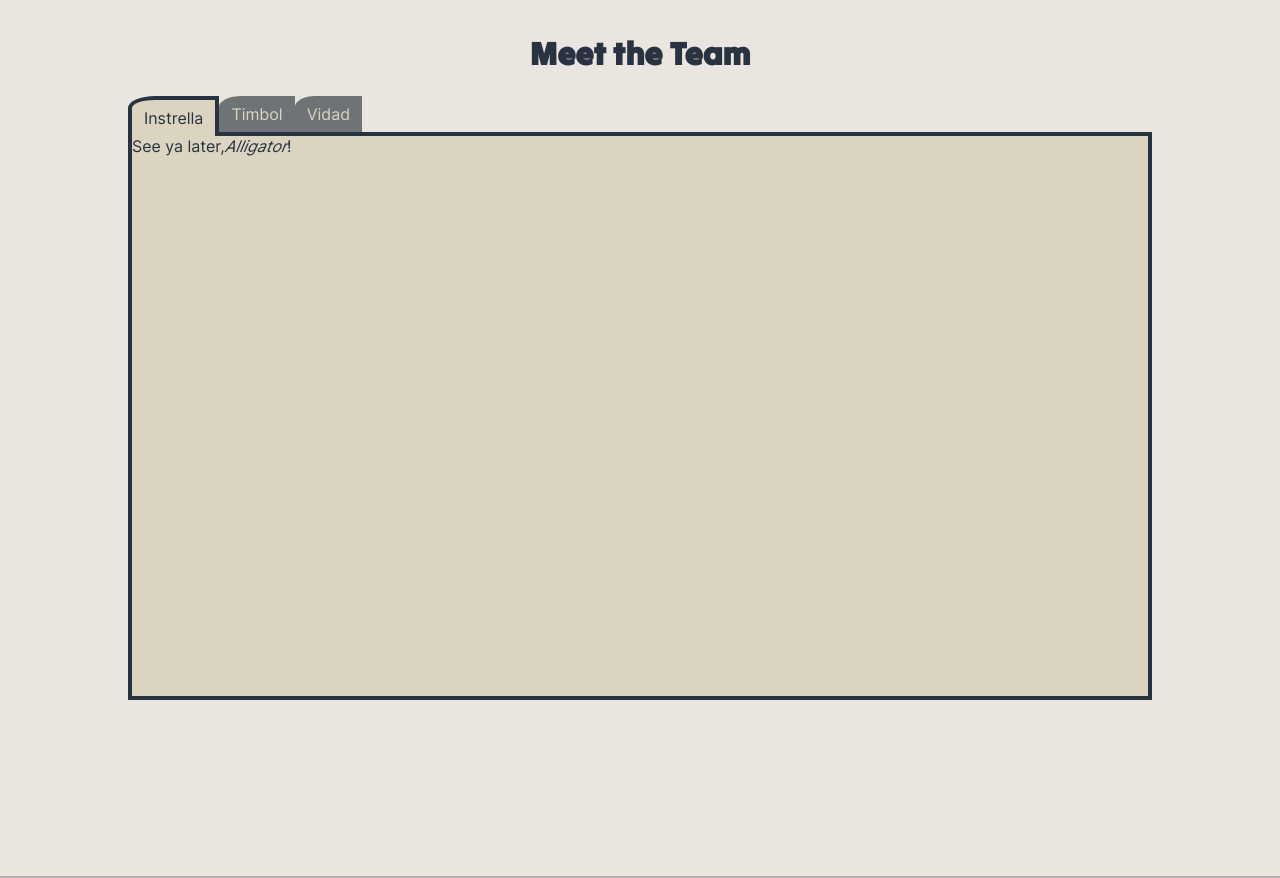
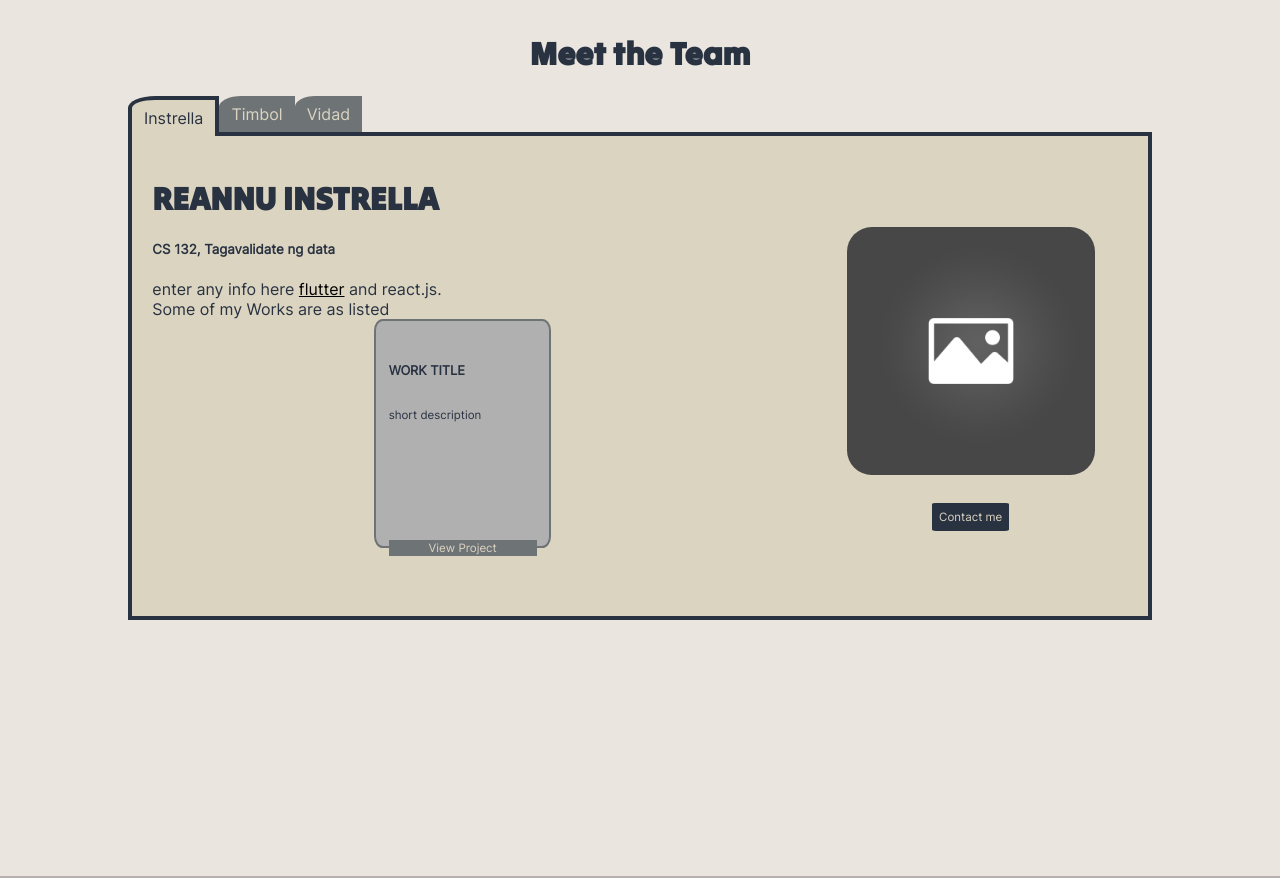
Before and after one commit to cs132g22/Portfolio, a React (Create React App) app: page / in a window 1280 px wide. Shown: the part 4700-5578 px from the top of the page. Built offline with nearby package versions, Linux system fonts and the light colour scheme.

Commit message:
added placeholders

```diff
--- a/src/App.css
+++ b/src/App.css
@@ -97,7 +97,7 @@ ol{
   border-left: 4px solid var(--fg);
   border-right: 4px solid var(--fg);
   background-color: var(--c2);
-  min-height: 70vh;
+  min-height: 60vh;
 }
 .tab-content .information{
   text-align: left;
@@ -119,6 +119,7 @@ p a,p a:link,p a:visited{
   background-color:var(--c4);
   padding:2%;
   min-width: 10vw;
+  min-height: 25vh;
 }
 .work p{
   height: 60%;
--- a/src/App.js
+++ b/src/App.js
@@ -10,6 +10,8 @@ import { useScrollPosition } from './scroller';
 import log0 from './logo.png';
 import Tabs from './components/tabs';
 import Vidad from './utils/vidad.png';
+import Instrella from './utils/placeholder.jpg';
+import Timbol from './utils/placeholder.jpg';
 function App() {
   const scrollPos=useScrollPosition();
   console.log(window.innerHeight);
@@ -150,10 +152,44 @@ function App() {
           <div className='selection'></div>
           <Tabs>
         <div label="Instrella">
-          See ya later, <em>Alligator</em>!
+        <div className='information'>
+            <h1>REANNU INSTRELLA</h1>
+            <h5>CS 132, Tagavalidate ng data</h5>
+            <p>
+              enter any info here <a href="https://flutter.dev/" target="_blank" rel="noopener noreferrer">flutter</a> and react.js.
+              <br/>Some of my Works are as listed<br/>
+              <div className='Works'>
+                <div className='work'><h6>WORK TITLE</h6>
+                  <p>short description</p>
+                  <a href='#' target="_blank" rel="noopener noreferrer">View Project</a>
+                </div>
+                {/*add more div work if needed, up to 3 only */}
+              </div>
+
+            </p>
+          </div>
+          <div className='pic'><img src={Instrella} alt=''/><br/><a href="mailto:#">Contact me</a>
+          </div>
         </div>
         <div label="Timbol">
-          After 'while, <em>Crocodile</em>!
+        <div className='information'>
+            <h1>JOSH TIMBOL</h1>
+            <h5>CS 132, Tagahanap ng tweet</h5>
+            <p>
+              enter any info here <a href="https://flutter.dev/" target="_blank" rel="noopener noreferrer">flutter</a> and react.js.
+              <br/>Some of my Works are as listed<br/>
+              <div className='Works'>
+                <div className='work'><h6>WORK TITLE</h6>
+                  <p>short description</p>
+                  <a href='#' target="_blank" rel="noopener noreferrer">View Project</a>
+                </div>
+                {/*add more div work if needed, up to 3 only */}
+              </div>
+
+            </p>
+          </div>
+          <div className='pic'><img src={Timbol} alt=''/><br/><a href="mailto:jdvidad31@gmail.com">Contact me</a>
+          </div>
         </div>
         <div label="Vidad">
           <div className='information'>
```
Also changed, not shown: src/utils/placeholder.jpg (added).
